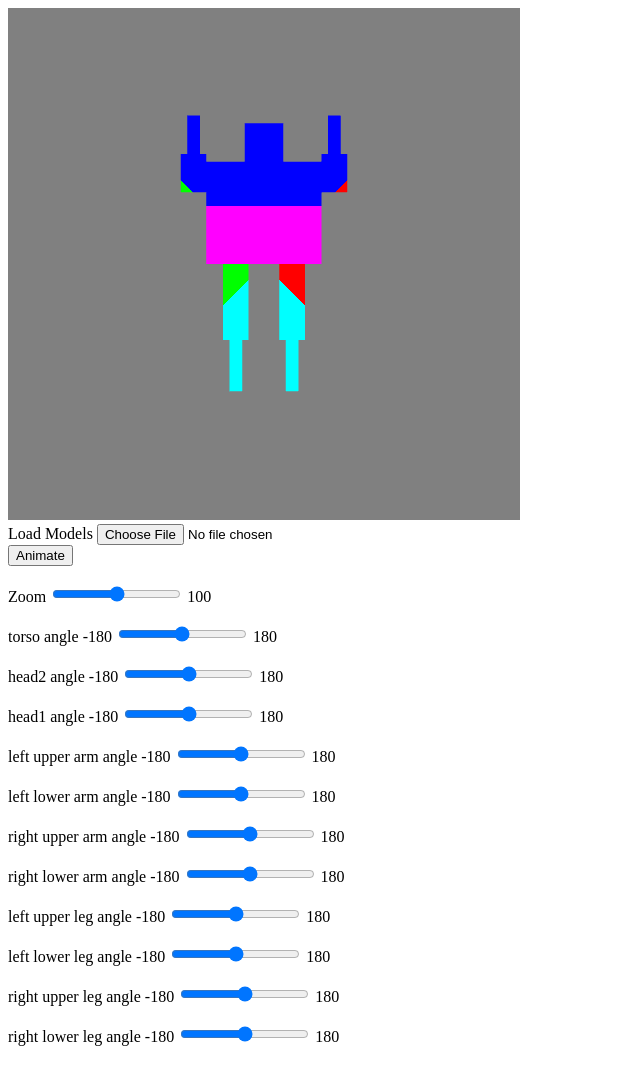
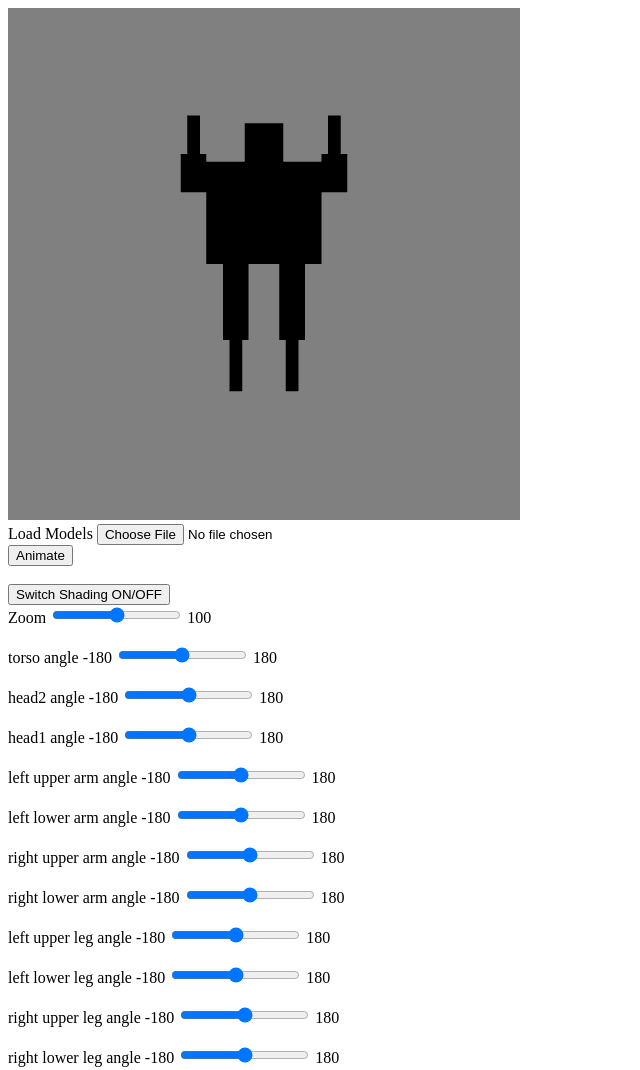
Before and after one commit to muhammadhasan01/articulated-model, a plain HTML site: page src/environment-map.html in a window 1280 px wide. Shown: the whole page, without its empty margins (0-640 px from the left). Drawn offline with Linux system fonts and the light colour scheme; animation ran at ten frames a second.

Commit message:
feat: add ON/OFF shading

```diff
--- a/src/environment-map.html
+++ b/src/environment-map.html
@@ -54,6 +54,7 @@ Oops ... your browser doesn't support the HTML5 canvas element
 </div>
 <button id="animate">Animate</button>
 <br><br/>
+<button id="shading">Switch Shading ON/OFF</button>
 <div>
   Zoom <input id="zoom" type="range"
                           min="1" max="100" step="2" value="50"
--- a/src/environment-map.js
+++ b/src/environment-map.js
@@ -52,6 +52,7 @@ let headHeight = 1.5;
 let headWidth = 1.5;
 
 let zoomValue = 1.0;
+let isShadingON = false;
 
 let numNodes = 10;
 
@@ -312,6 +313,10 @@ function configureCubeMap() {
     let magenta = new Uint8Array([255, 0, 255, 255]);
     let yellow = new Uint8Array([255, 255, 0, 255]);
 
+    if (isShadingON === false) {
+        red = green = blue = cyan = magenta = yellow = new Uint8Array([0, 0, 0, 255]);
+    }
+
     gl.bindTexture(gl.TEXTURE_CUBE_MAP, cubeMap);
     gl.texImage2D(gl.TEXTURE_CUBE_MAP_POSITIVE_X, 0, gl.RGBA,
         1, 1, 0, gl.RGBA, gl.UNSIGNED_BYTE, red);
@@ -332,7 +337,6 @@ function configureCubeMap() {
     gl.activeTexture(gl.TEXTURE0);
     gl.uniform1i(gl.getUniformLocation(program, "texMap"), 0);
 }
-
 
 window.onload = function init() {
 
@@ -386,6 +390,10 @@ window.onload = function init() {
 
     configureCubeMap();
 
+    document.getElementById("shading").onclick = function(event) {
+        isShadingON = !(isShadingON);
+        init();
+    };
     document.getElementById("zoom").onclick = function(event) {
         zoomValue = 50.0 / event.target.value;
         init();
```
